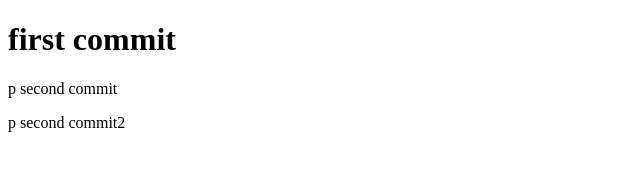
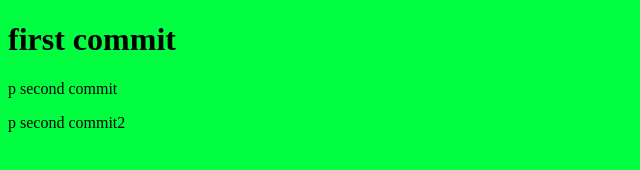
Before and after one commit to Ritikrpati23032003/Repo, a plain HTML site: page index.html in a window 1280 px wide. Shown: the whole page, without its empty margins (0-640 px from the left). Drawn offline with Linux system fonts and the light colour scheme.

Commit message:
design 3

```diff
--- a/index.html
+++ b/index.html
@@ -3,6 +3,7 @@
 <head>
     <meta charset="UTF-8">
     <meta name="viewport" content="width=device-width, initial-scale=1.0">
+    <link rel="stylesheet" href="style.css">
     <title>GIT</title>
 </head>
 <body>
--- /dev/null
+++ b/style.css
@@ -0,0 +1,3 @@
+body {
+    background-color: rgb(0, 255, 64);
+}
```
